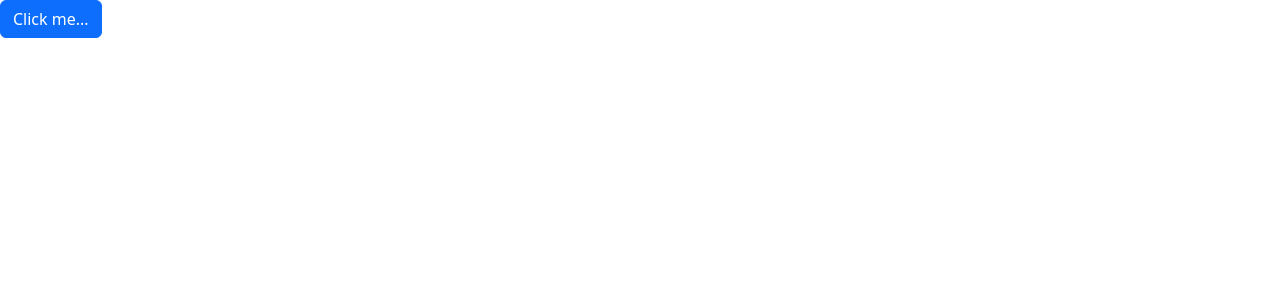
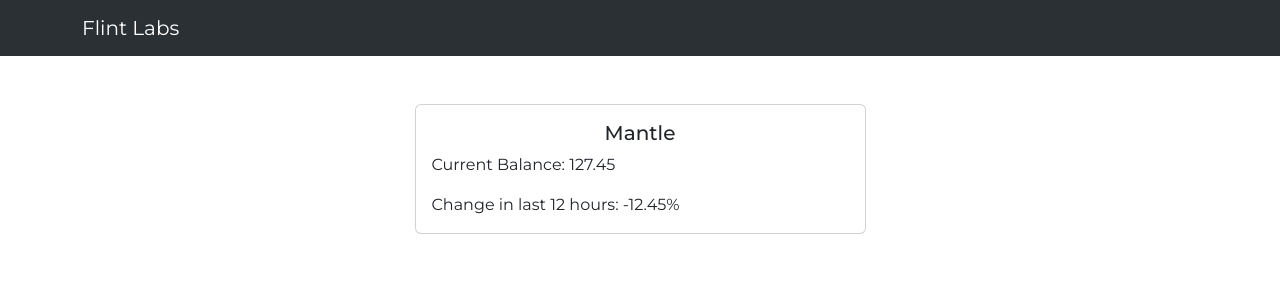
Before and after one commit to UT-03/flint-labs-assignment, a React (Create React App) app: page / in a window 1280 px wide. Shown: the top 300 px of the page. Built offline with nearby package versions, Linux system fonts and the light colour scheme.

Commit message:
feat: add native token data card component

```diff
--- /dev/null
+++ b/src/App.css
@@ -0,0 +1,5 @@
+@import url('https://fonts.googleapis.com/css2?family=Montserrat:wght@400;500;600&display=swap');
+
+*{
+    font-family: 'Montserrat', sans-serif;
+}
--- a/src/App.js
+++ b/src/App.js
@@ -1,9 +1,13 @@
-import Button from "react-bootstrap/Button";
+import "./App.css";
+import Header from "./components/Header";
+import TokenData from "./components/TokenData";
 
 const App = () => {
   return (
     <>
-      <Button>Click me...</Button>
+      <Header />
+
+      <TokenData />
     </>
   );
 }
--- /dev/null
+++ b/src/components/TokenData.js
@@ -0,0 +1,25 @@
+import Container from "react-bootstrap/Container";
+import Row from "react-bootstrap/Row";
+import Col from "react-bootstrap/Col";
+import TokenDataCard from "./TokenDataCard";
+import useNativeToken from "../hooks/NativeTokenHook";
+
+const TokenData = () => {
+    const { isLoading, tokenBalance } = useNativeToken();
+
+    return (
+        <Container className="py-5">
+            {isLoading ? (
+                <h1>Loading...</h1>
+            ) : (
+                <Row className="d-flex justify-content-center">
+                    <Col xs={12} lg={5}>
+                        <TokenDataCard />
+                    </Col>
+                </Row>
+            )}
+        </Container>
+    );
+}
+
+export default TokenData;
--- /dev/null
+++ b/src/components/TokenDataCard.js
@@ -0,0 +1,15 @@
+import Card from "react-bootstrap/Card";
+
+const TokenDataCard = () => {
+    return (
+        <Card style={{ width: '100%' }}>
+            <Card.Body>
+                <Card.Title className="text-center">Mantle</Card.Title>
+                <Card.Text>Current Balance: 127.45</Card.Text>
+                <Card.Text>Change in last 12 hours: -12.45%</Card.Text>
+            </Card.Body>
+        </Card>
+    );
+}
+
+export default TokenDataCard;
--- /dev/null
+++ b/src/hooks/NativeTokenHook.js
@@ -0,0 +1,23 @@
+import { useEffect, useState } from "react";
+
+const useNativeToken = () => {
+    const [isLoading, setIsLoading] = useState(false);
+    const [tokenBalance, setTokenBalance] = useState();
+
+    useEffect(() => {
+        fetchToken();
+    }, []);
+
+    const fetchToken = async () => {
+        setIsLoading(true);
+        setTokenBalance(125.45);
+        setIsLoading(false);
+    }
+
+    return {
+        isLoading,
+        tokenBalance,
+    };
+}
+
+export default useNativeToken;
```
